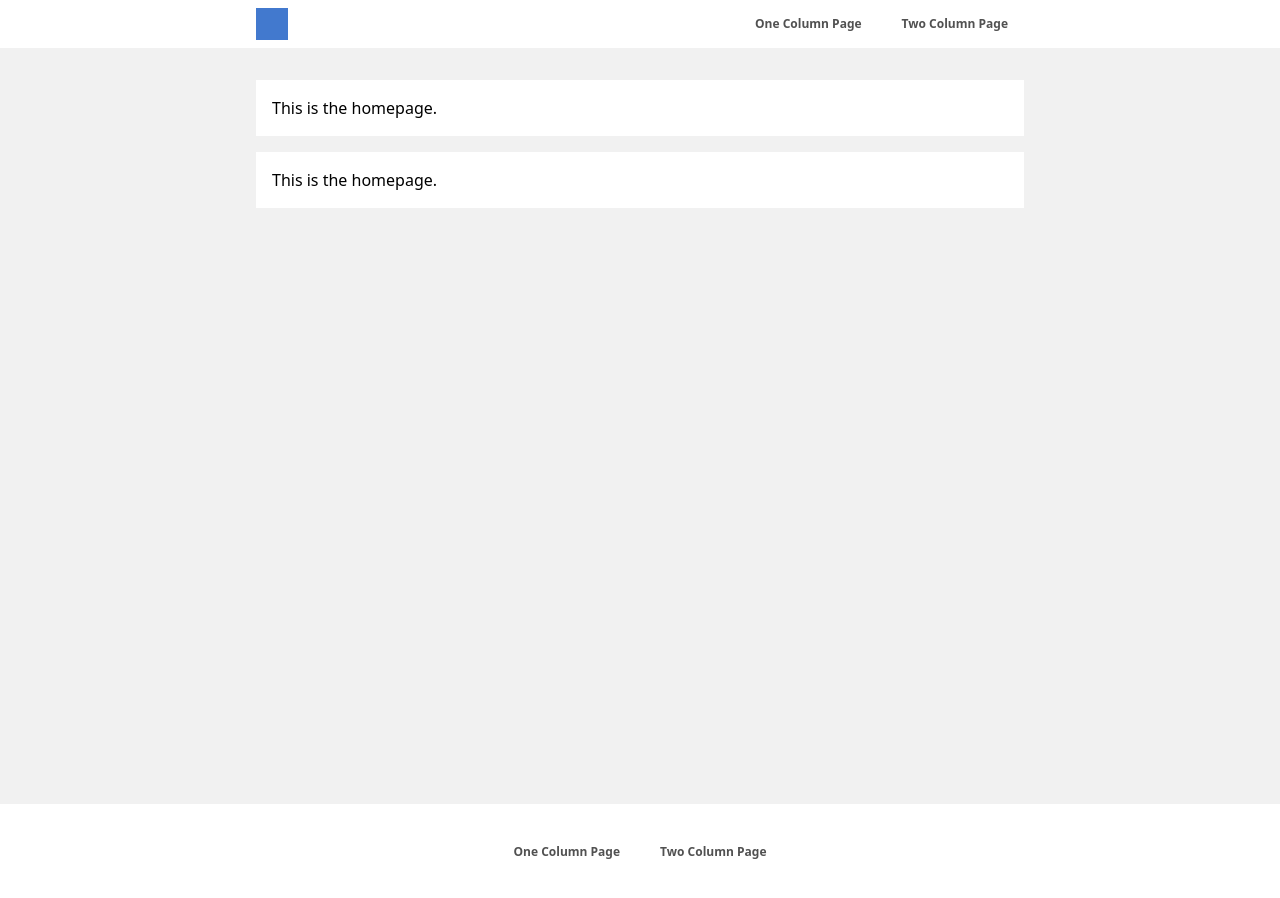
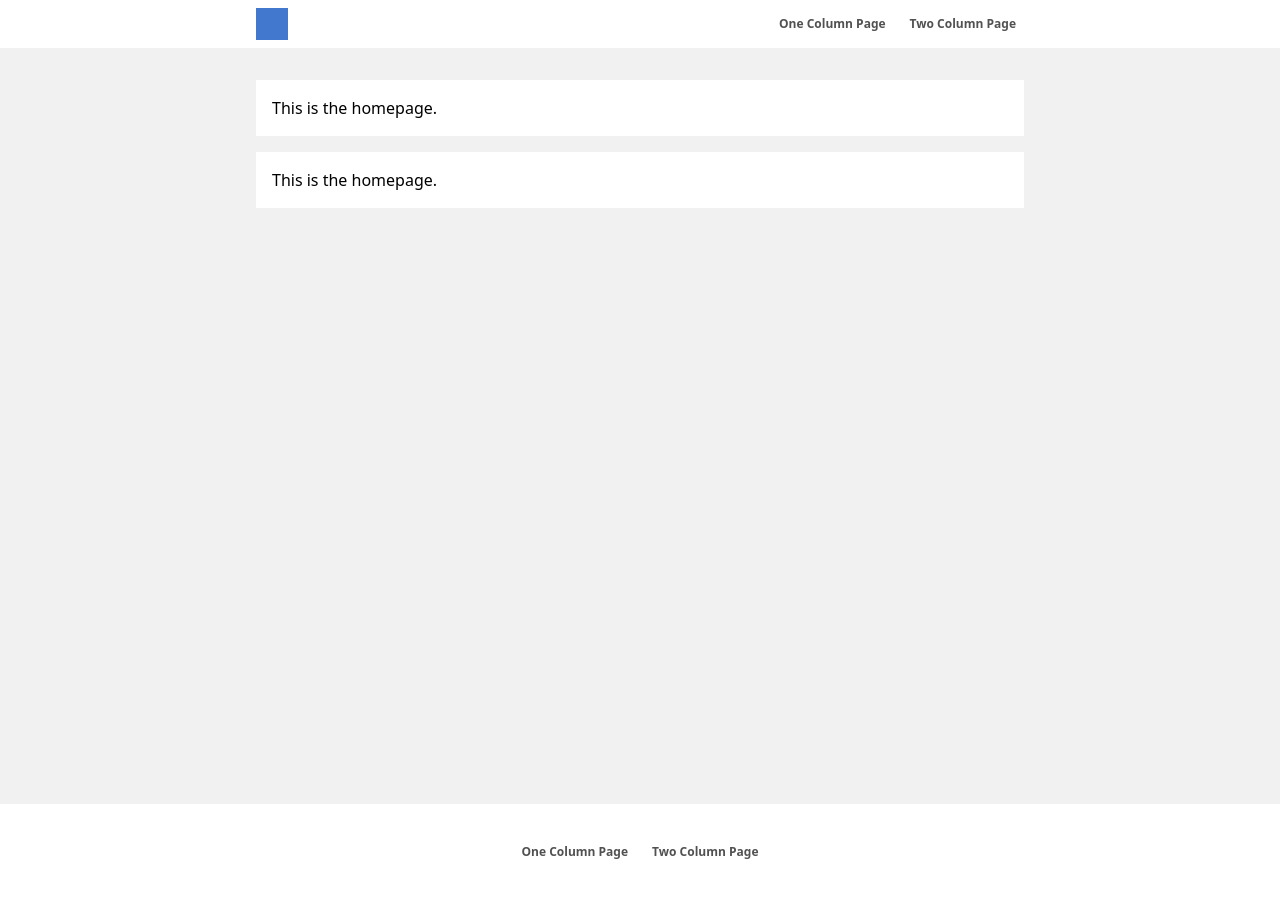
Before and after one commit to Dean-J-K-James/dodo-web-engine-jekyll-theme, a Jekyll site: the page built from pages/index.md, in a window 1280 px wide. Built offline with Jekyll 4.4.1, drawn with Linux system fonts in a browser that asks for light colours; nearby versions of some CDN libraries; comment, search, counter and statistics services are not loaded.

Commit message:
Fixed cookie permissions, added toolbar class

```diff
--- /dev/null
+++ b/_includes/button.html
@@ -0,0 +1,3 @@
+<a id="{{ include.id }}" href="{{ include.link }}"
+    class="px-2 font-bold hover:bg-{{ include.style }}-accent hover:text-{{ include.style }}-accent-text">{{
+    include.name }}</a>
--- a/_includes/cook.html
+++ b/_includes/cook.html
@@ -1,6 +1,6 @@
-<div id="cook" class="hidden flex-row gap-2 bg-cook text-cook-text text-xs leading-8 p-2 lg:px-[20%] justify-between">
+<div id="cook" class="toolbar bg-cook text-cook-text !hidden">
     This website uses cookies for tracking. By continuing to use this website, you agree to our use of cookies. Visit
     our cookie policy page to learn more.
-    <a id="cookies-accept"
-        class="px-4 font-bold rounded-full cursor-pointer hover:bg-cook-accent hover:text-cook-accent-text">Accept</a>
+    <div class="flex-1"></div>
+    {% include button.html id='cookies-accept' name='Accept' style='cook' %}
 </div>
--- a/_includes/foot.html
+++ b/_includes/foot.html
@@ -1,6 +1,7 @@
-<nav class="flex flex-row gap-2 bg-foot text-foot-text text-xs leading-8 p-8 lg:px-[20%] justify-center">
+<nav id="foot" class="toolbar bg-foot text-foot-text !p-8">
+    <div class="flex-1"></div>
     {% for button in site.data.foot %}
-    <a href="{{ button.link }}" class="px-4 font-bold rounded-full hover:bg-foot-accent hover:text-foot-accent-text">{{
-        button.name }}</a>
+    {% include button.html link=button.link name=button.name style='foot' %}
     {% endfor %}
+    <div class="flex-1"></div>
 </nav>
--- a/_includes/menu.html
+++ b/_includes/menu.html
@@ -1,8 +1,7 @@
-<nav class="flex flex-row gap-2 bg-menu text-menu-text text-xs leading-8 p-2 lg:px-[20%] justify-between">
+<nav id="menu" class="toolbar bg-menu text-menu-text">
     <a href="/"><img src="/assets/images/logo.png"></a>
     <div class="flex-1"></div>
     {% for button in site.data.menu %}
-    <a href="{{ button.link }}" class="px-4 font-bold rounded-full hover:bg-menu-accent hover:text-menu-accent-text">{{
-        button.name }}</a>
+    {% include button.html link=button.link name=button.name style='menu' %}
     {% endfor %}
 </nav>
--- a/assets/css/main-default.css
+++ b/assets/css/main-default.css
@@ -563,8 +563,8 @@
   display: grid;
 }
 
-.hidden {
-  display: none;
+.\!hidden {
+  display: none !important;
 }
 
 .h-screen {
@@ -579,28 +579,12 @@
   flex-grow: 1;
 }
 
-.cursor-pointer {
-  cursor: pointer;
-}
-
 .grid-cols-12 {
   grid-template-columns: repeat(12, minmax(0, 1fr));
 }
 
-.flex-row {
-  flex-direction: row;
-}
-
 .flex-col {
   flex-direction: column;
-}
-
-.justify-center {
-  justify-content: center;
-}
-
-.justify-between {
-  justify-content: space-between;
 }
 
 .gap-2 {
@@ -609,10 +593,6 @@
 
 .gap-4 {
   gap: 1rem;
-}
-
-.rounded-full {
-  border-radius: 9999px;
 }
 
 .bg-body {
@@ -648,26 +628,17 @@
   padding: 1rem;
 }
 
-.p-8 {
-  padding: 2rem;
+.\!p-8 {
+  padding: 2rem !important;
 }
 
-.px-4 {
-  padding-left: 1rem;
-  padding-right: 1rem;
-}
-
-.text-xs {
-  font-size: 0.75rem;
-  line-height: 1rem;
+.px-2 {
+  padding-left: 0.5rem;
+  padding-right: 0.5rem;
 }
 
 .font-bold {
   font-weight: 700;
-}
-
-.leading-8 {
-  line-height: 2rem;
 }
 
 .text-cook-text {
@@ -683,6 +654,22 @@
 .text-foot-text {
   --tw-text-opacity: 1;
   color: rgb(81 81 81 / var(--tw-text-opacity));
+}
+
+.toolbar {
+  display: flex;
+  flex-direction: row;
+  gap: 0.5rem;
+  padding: 0.5rem;
+  font-size: 0.75rem;
+  line-height: 2rem;
+}
+
+@media (min-width: 1024px) {
+  .toolbar {
+    padding-left: 20%;
+    padding-right: 20%;
+  }
 }
 
 .hover\:bg-cook-accent:hover {
--- a/assets/css/main.css
+++ b/assets/css/main.css
@@ -1,3 +1,7 @@
 @tailwind base;
 @tailwind components;
 @tailwind utilities;
+
+.toolbar {
+    @apply flex flex-row gap-2 text-xs leading-8 p-2 lg:px-[20%]
+}
--- a/assets/js/cookies.js
+++ b/assets/js/cookies.js
@@ -1,5 +1,5 @@
 if (typeof Cookies.get('cookies-accept') === 'undefined') {
-    $('#cook').css('display', 'flex');
+    $('#cook').removeClass('!hidden');
 }
 
 $('#cookies-accept').click(function () {
```
Also changed, not shown: assets/css/main-website.css (deleted).
